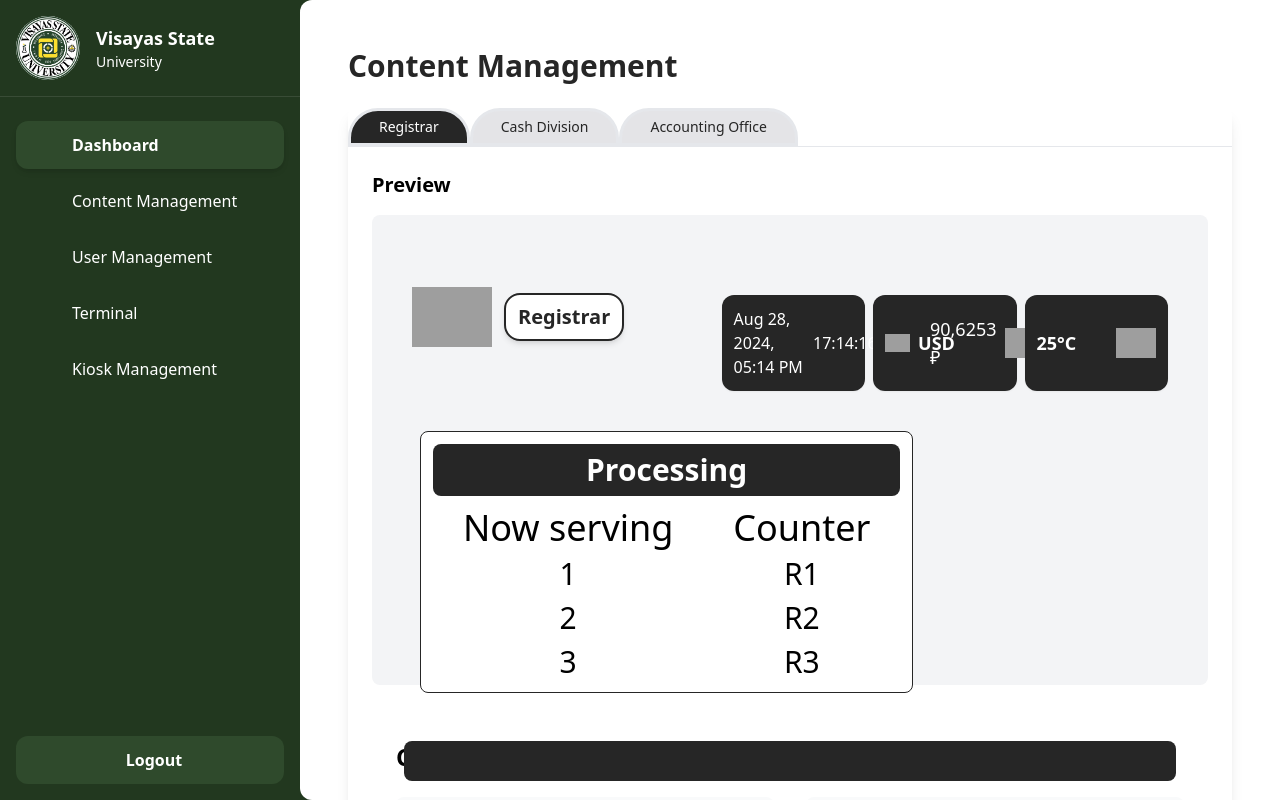
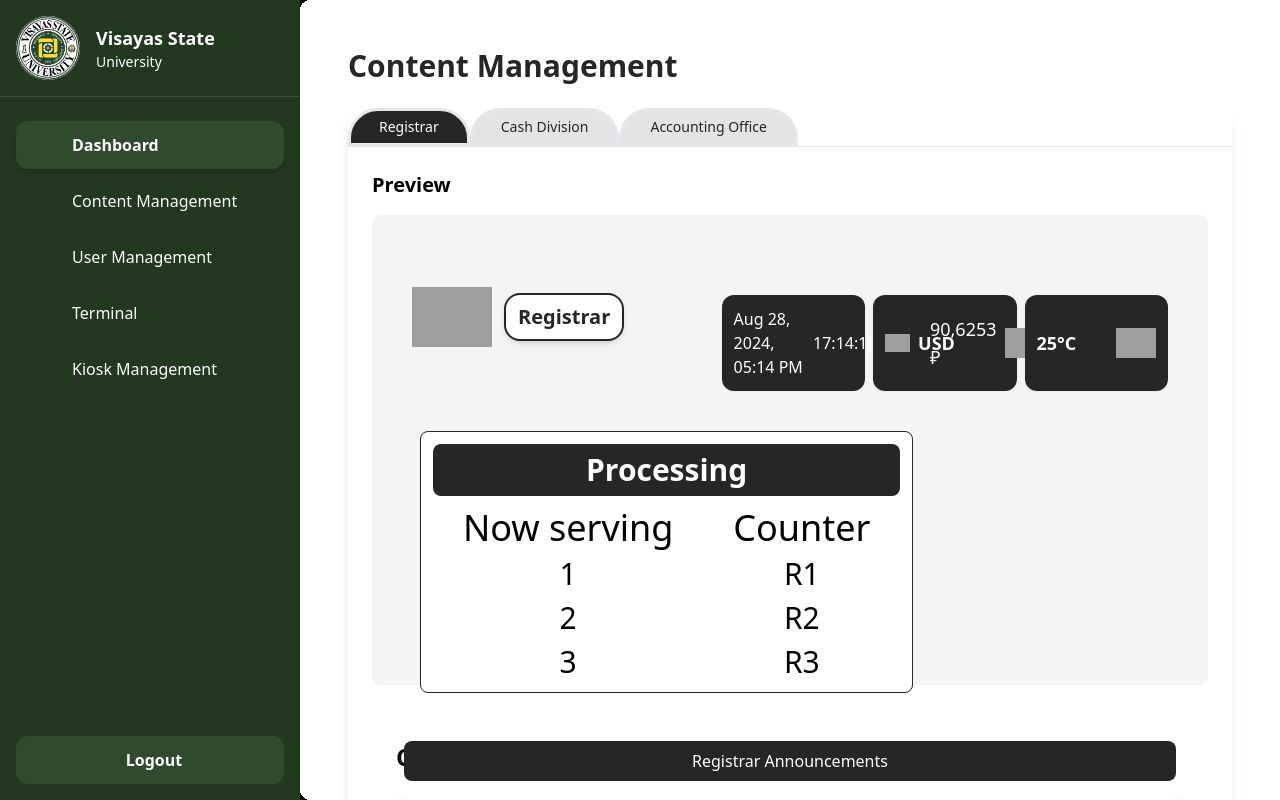
Before and after one commit to tonzxz/vsu, an Angular app in the folder VSUQSM/: page /admin/content-management in a window 1280 px wide. Built offline with nearby package versions, Linux system fonts and the light colour scheme; grey boxes are pictures that could not be loaded.

Commit message:
Content management (tabs fixed back end )

```diff
--- a/VSUQSM/src/app/features/admin-layout/a-contentmgmt/a-contentmgmt.component.html
+++ b/VSUQSM/src/app/features/admin-layout/a-contentmgmt/a-contentmgmt.component.html
@@ -7,17 +7,23 @@
     <!-- Tabs -->
     <nav class="flex border-b border-gray-200">
       <!-- Registrar Tab -->
-      <a href="#" class="gap-2.5 self-stretch px-7 py-1.5 whitespace-nowrap border-solid border-[3px] rounded-[30px_30px_0px_0px] max-md:px-5 text-sm text-white bg-neutral-800 transition duration-300 ease-in-out hover:bg-neutral-700" aria-current="page">
+      <div (click)="onTabClick('Registrar')"
+         [ngClass]="{'bg-neutral-800 text-white': selectedTab === 'Registrar', 'bg-zinc-200 text-neutral-800': selectedTab !== 'Registrar'}"
+         class="gap-2.5 self-stretch px-7 py-1.5 whitespace-nowrap cursor-pointer border-solid border-[3px] rounded-[30px_30px_0px_0px] max-md:px-5 text-sm transition duration-300 ease-in-out hover:bg-neutral-700">
         Registrar
-      </a>
+      </div>
       <!-- Cash Division Tab -->
-      <a href="#" class="gap-2.5 self-stretch px-7 py-1.5 whitespace-nowrap border-solid border-[3px] rounded-[30px_30px_0px_0px] max-md:px-5 text-sm bg-zinc-200 text-neutral-800 transition duration-300 ease-in-out hover:bg-zinc-300">
+      <div (click)="onTabClick('Cash Division')"
+         [ngClass]="{'bg-neutral-800 text-white': selectedTab === 'Cash Division', 'bg-zinc-200 text-neutral-800': selectedTab !== 'Cash Division'}"
+         class="gap-2.5 self-stretch px-7 py-1.5 whitespace-nowrap cursor-pointer border-solid border-[3px] rounded-[30px_30px_0px_0px] max-md:px-5 text-sm transition duration-300 ease-in-out hover:bg-zinc-300">
         Cash Division
-      </a>
+      </div>
       <!-- Accounting Office Tab -->
-      <a href="#" class="gap-2.5 self-stretch px-7 py-1.5 whitespace-nowrap border-solid border-[3px] rounded-[30px_30px_0px_0px] max-md:px-5 text-sm bg-zinc-200 text-neutral-800 transition duration-300 ease-in-out hover:bg-zinc-300">
+      <div (click)="onTabClick('Accounting Office')"
+         [ngClass]="{'bg-neutral-800 text-white': selectedTab === 'Accounting Office', 'bg-zinc-200 text-neutral-800': selectedTab !== 'Accounting Office'}"
+         class="gap-2.5 self-stretch px-7 py-1.5 whitespace-nowrap cursor-pointer border-solid border-[3px] rounded-[30px_30px_0px_0px] max-md:px-5 text-sm transition duration-300 ease-in-out hover:bg-zinc-300">
         Accounting Office
-      </a>
+      </div>
     </nav>
 
     <div class="p-6">
@@ -25,8 +31,17 @@
       <div class="mb-8">
         <h2 class="text-xl font-semibold mb-4">Preview</h2>
         <div class="bg-gray-100 rounded-lg p-4 aspect-video flex items-center justify-center">
-          <!-- Replace this with your actual preview component -->
-          <app-content-mod class="w-full h-full"></app-content-mod>
+          <app-content-mod
+            [logoUrl]="contentData[selectedTab].logoUrl"
+            [backgroundType]="contentData[selectedTab].backgroundType"
+            [backgroundColor]="contentData[selectedTab].backgroundColor"
+            [backgroundPhotoUrl]="contentData[selectedTab].backgroundPhotoUrl"
+            [videoUrl]="contentData[selectedTab].videoUrl"
+            [announcementText]="contentData[selectedTab].announcementText"
+            [notesText]="contentData[selectedTab].notesText"
+            [tabName]="selectedTab"
+            class="w-full h-full">
+          </app-content-mod>
         </div>
       </div>
 
@@ -169,4 +184,3 @@
       </div>
     </div>
   </div>
-</main>
--- a/VSUQSM/src/app/features/admin-layout/a-contentmgmt/a-contentmgmt.component.ts
+++ b/VSUQSM/src/app/features/admin-layout/a-contentmgmt/a-contentmgmt.component.ts
@@ -1,4 +1,3 @@
-// a-contentmgmt.component.ts
 import { Component, ViewChild } from '@angular/core';
 import { CommonModule } from '@angular/common';
 import { FormsModule } from '@angular/forms';
@@ -13,6 +12,9 @@ import { ContentModComponent } from './content-mod/content-mod.component';
 })
 export class AContentmgmtComponent {
   @ViewChild(ContentModComponent) contentModComponent!: ContentModComponent;
+
+  // Track selected tab
+  selectedTab: string = 'Registrar';
 
   showModal: boolean = false;
   announcementText: string = '';
@@ -29,6 +31,55 @@ export class AContentmgmtComponent {
   maxCharCount: number = 200;
   logoUrl: string = 'path/to/default/logo.png';
 
+  // Default content for each tab
+  contentData: { [key: string]: any } = {
+    'Registrar': {
+      logoUrl: 'path/to/registrar/logo.png',
+      backgroundType: 'photo',
+      backgroundColor: '#FFFFFF',
+      backgroundPhotoUrl: null,
+      videoUrl: null,
+      announcementText: 'Registrar Announcements',
+      notesText: 'Registrar Notes'
+    },
+    'Cash Division': {
+      logoUrl: 'path/to/cash-division/logo.png',
+      backgroundType: 'color',
+      backgroundColor: '#FFEEAA',
+      backgroundPhotoUrl: null,
+      videoUrl: 'https://example.com/cash-division-video.mp4',
+      announcementText: 'Cash Division Announcements',
+      notesText: 'Cash Division Notes'
+    },
+    'Accounting Office': {
+      logoUrl: 'path/to/accounting-office/logo.png',
+      backgroundType: 'photo',
+      backgroundColor: '#FFFFFF',
+      backgroundPhotoUrl: null,
+      videoUrl: null,
+      announcementText: 'Accounting Office Announcements',
+      notesText: 'Accounting Office Notes'
+    }
+  };
+
+  // Handle tab click
+  onTabClick(tab: string): void {
+    this.selectedTab = tab;
+    const tabData = this.contentData[tab];
+    // Update all the properties based on the selected tab
+    this.logoUrl = tabData.logoUrl;
+    this.backgroundType = tabData.backgroundType;
+    this.backgroundColor = tabData.backgroundColor;
+    this.selectedFiles['Background Photo'] = null; // Reset background photo
+    this.youtubeUrl = tabData.videoUrl || ''; // Reset YouTube URL or load tab's video URL
+    this.videoOption = tabData.videoUrl ? 'url' : 'upload';
+    this.announcementText = tabData.announcementText;
+    this.notesText = tabData.notesText;
+
+    // Update content on ContentModComponent
+    this.updateContentMod();
+  }
+
   private updateContentMod(): void {
     if (this.contentModComponent) {
       this.contentModComponent.updateContent({
@@ -38,7 +89,8 @@ export class AContentmgmtComponent {
         backgroundPhotoUrl: this.selectedFiles['Background Photo'] ? URL.createObjectURL(this.selectedFiles['Background Photo']) : null,
         videoUrl: this.videoOption === 'url' ? this.youtubeUrl : (this.selectedFiles['Video'] ? URL.createObjectURL(this.selectedFiles['Video']) : null),
         announcementText: this.announcementText,
-        notesText: this.notesText
+        notesText: this.notesText,
+        tabName: this.selectedTab
       });
     }
   }
@@ -134,6 +186,7 @@ export class AContentmgmtComponent {
 
   saveChanges(): void {
     console.log('Saving changes...');
+    console.log('Selected Tab:', this.selectedTab);
     console.log('Announcement Text:', this.announcementText);
     console.log('Notes Text:', this.notesText);
     console.log('Selected Files:', this.selectedFiles);
@@ -149,6 +202,17 @@ export class AContentmgmtComponent {
       console.log('Video File:', this.selectedFiles['Video']?.name);
     }
 
+    // Update the contentData for the current tab
+    this.contentData[this.selectedTab] = {
+      logoUrl: this.logoUrl,
+      backgroundType: this.backgroundType,
+      backgroundColor: this.backgroundColor,
+      backgroundPhotoUrl: this.selectedFiles['Background Photo'] ? URL.createObjectURL(this.selectedFiles['Background Photo']) : null,
+      videoUrl: this.videoOption === 'url' ? this.youtubeUrl : (this.selectedFiles['Video'] ? URL.createObjectURL(this.selectedFiles['Video']) : null),
+      announcementText: this.announcementText,
+      notesText: this.notesText
+    };
+
     this.showSuccessMessage('Changes have been saved successfully!');
     this.updateContentMod();
   }
--- a/VSUQSM/src/app/features/admin-layout/a-contentmgmt/content-mod/content-mod.component.html
+++ b/VSUQSM/src/app/features/admin-layout/a-contentmgmt/content-mod/content-mod.component.html
@@ -5,11 +5,11 @@
                      'background-image': backgroundType === 'photo' && backgroundPhotoUrl ? 'url(' + backgroundPhotoUrl + ')' : 'none'}">
       <!-- Content Containers -->
       <div class="relative flex flex-col lg:flex-row gap-3 p-2 mt-4">
-        <!-- Registrar Info -->
+        <!-- Info -->
         <div class="flex flex-col lg:w-2/5 w-full">
           <div class="flex gap-3 items-center">
-            <img [src]="logoUrl" alt="Registrar logo" class="object-contain w-[80px] max-md:mt-4" />
-            <h2 class="text-xl font-bold bg-white border-2 border-neutral-800 text-neutral-800 rounded-2xl shadow-md px-3 py-2 max-md:px-2">Registrar</h2>
+            <img [src]="logoUrl" [alt]="tabName + ' logo'" class="object-contain w-[80px] max-md:mt-4" />
+            <h2 class="text-xl font-bold bg-white border-2 border-neutral-800 text-neutral-800 rounded-2xl shadow-md px-3 py-2 max-md:px-2">{{ tabName }}</h2>
           </div>
         </div>
 
--- a/VSUQSM/src/app/features/admin-layout/a-contentmgmt/content-mod/content-mod.component.ts
+++ b/VSUQSM/src/app/features/admin-layout/a-contentmgmt/content-mod/content-mod.component.ts
@@ -1,4 +1,3 @@
-// content-mod.component.ts
 import { Component, OnInit, Input } from '@angular/core';
 import { CommonModule } from '@angular/common';
 import { SafeUrlPipe } from '../safe-url.pipe';
@@ -11,6 +10,7 @@ interface ContentUpdate {
   videoUrl: string | null;
   announcementText: string;
   notesText: string;
+  tabName: string;
 }
 
 @Component({
@@ -31,6 +31,7 @@ export class ContentModComponent implements OnInit {
   @Input() videoUrl: string | null = null;
   @Input() announcementText: string = '';
   @Input() notesText: string = '';
+  @Input() tabName: string = 'Registrar';
 
   constructor() {}
 
@@ -47,6 +48,7 @@ export class ContentModComponent implements OnInit {
     this.videoUrl = update.videoUrl;
     this.announcementText = update.announcementText;
     this.notesText = update.notesText;
+    this.tabName = update.tabName;
   }
 
   private updateCurrentDate(): void {
```
